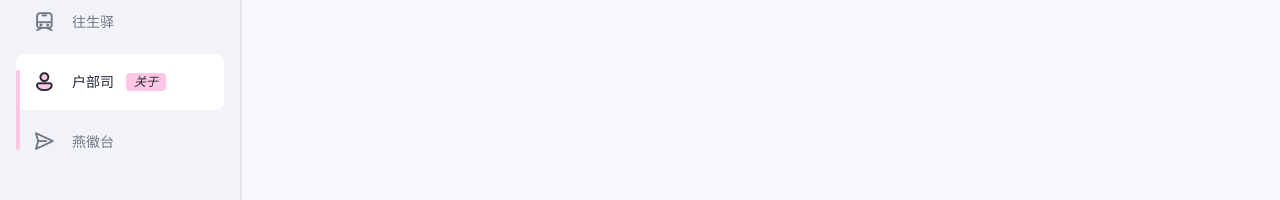
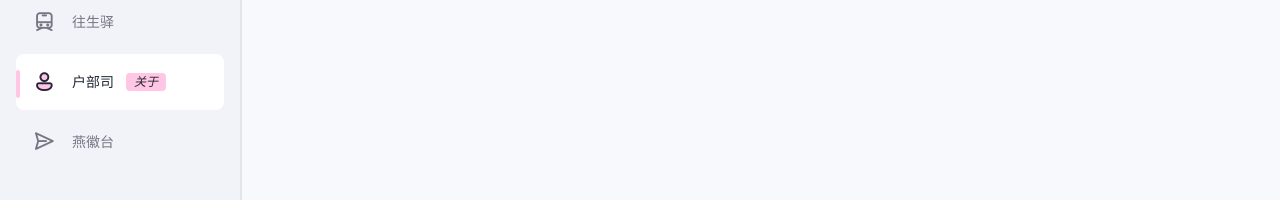
Before and after one commit to KybinYu/ZhiYuanPalace, a Vue app: page /about in a window 1280 px wide. Shown: the part 498-698 px from the top of the page. Built offline with nearby package versions, Linux system fonts and the light colour scheme.

Commit message:
first commit

```diff
--- a/src/views/CommonLayOut/CommonLayOut.vue
+++ b/src/views/CommonLayOut/CommonLayOut.vue
@@ -26,7 +26,7 @@ import FooterBar from './FooterBar/FooterBar.vue'
 import MainView from './MainView/MainView.vue'
 </script>
 
-<style lang="less">
+<style lang="less" scoped>
 #app {
   position: fixed;
   top: 0;
--- a/src/views/CommonLayOut/FooterBar/components/MusicControl.vue
+++ b/src/views/CommonLayOut/FooterBar/components/MusicControl.vue
@@ -15,7 +15,7 @@
     </div>
   </div>
 </template>
-<style lang="less">
+<style lang="less" scoped>
 .footer-bar-control {
   height: 100%;
   display: flex;
--- a/src/views/CommonLayOut/FooterBar/components/MusicInfo.vue
+++ b/src/views/CommonLayOut/FooterBar/components/MusicInfo.vue
@@ -9,7 +9,7 @@
     </div>
   </div>
 </template>
-<style lang="less">
+<style lang="less" scoped>
 .footer-bar-info {
   display: flex;
   height: 100%;
--- a/src/views/CommonLayOut/FooterBar/components/MusicMore.vue
+++ b/src/views/CommonLayOut/FooterBar/components/MusicMore.vue
@@ -10,7 +10,7 @@
     </div>
   </div>
 </template>
-<style lang="less">
+<style lang="less" scoped>
 .footer-bar-more {
   height: 100%;
   display: flex;
--- a/src/views/CommonLayOut/HeaderBar/components/AvatarButton.vue
+++ b/src/views/CommonLayOut/HeaderBar/components/AvatarButton.vue
@@ -5,7 +5,7 @@
     </button>
   </div>
 </template>
-<style scoped lang="less">
+<style lang="less" scoped>
 @keyframes an-bounce {
   0% {
     opacity: 0;
--- a/src/views/CommonLayOut/HeaderBar/components/DarkModeButton.vue
+++ b/src/views/CommonLayOut/HeaderBar/components/DarkModeButton.vue
@@ -30,7 +30,7 @@ export default {
   }
 }
 </script>
-<style scoped lang="less">
+<style lang="less" scoped>
 .darkmode {
   display: flex;
   height: 100%;
--- a/src/views/CommonLayOut/HeaderBar/components/FullScreenButton.vue
+++ b/src/views/CommonLayOut/HeaderBar/components/FullScreenButton.vue
@@ -5,7 +5,7 @@
     </button>
   </div>
 </template>
-<style scoped lang="less">
+<style lang="less" scoped>
 .fullscreen {
   display: flex;
   height: 100%;
--- a/src/views/CommonLayOut/HeaderBar/components/LogoBox.vue
+++ b/src/views/CommonLayOut/HeaderBar/components/LogoBox.vue
@@ -3,7 +3,7 @@
     <img width="100" class="logo" src="@/assets/images/logo.png" alt="logo" />
   </div>
 </template>
-<style scoped lang="less">
+<style lang="less" scoped>
 .logo-box {
   height: 100%;
   display: flex;
--- a/src/views/CommonLayOut/HeaderBar/components/PageSwitching.vue
+++ b/src/views/CommonLayOut/HeaderBar/components/PageSwitching.vue
@@ -22,7 +22,7 @@ export default {
   }
 }
 </script>
-<style scoped lang="less">
+<style lang="less" scoped>
 .page-switching {
   display: flex;
   height: 100%;
--- a/src/views/CommonLayOut/HeaderBar/components/SearchBar.vue
+++ b/src/views/CommonLayOut/HeaderBar/components/SearchBar.vue
@@ -15,7 +15,7 @@ export default {
   }
 }
 </script>
-<style lang="less">
+<style lang="less" scoped>
 .search-bar {
   width: 400px;
   position: relative;
--- a/src/views/CommonLayOut/SideBar/components/Indicator.vue
+++ b/src/views/CommonLayOut/SideBar/components/Indicator.vue
@@ -41,7 +41,7 @@ export default {
 
       //bottom变化，通过倒数order确定
       indicator.style.bottom = `calc(${
-        10 - order
+        10 - order - 1
       } * (var(--spacer-11) + var(--spacer-3)) + var(--spacer-6))`
       //top变化，通过正数order确定
       indicator.style.top = `calc(${order} * (var(--spacer-11) + var(--spacer-3)) + var(--spacer-6))`
@@ -49,3 +49,17 @@ export default {
   }
 }
 </script>
+<style lang="less" scoped>
+#side-bar-nav {
+  .indicator {
+    position: absolute;
+    top: 0;
+    bottom: 0;
+    left: 0;
+    width: var(--spacer-3);
+    background-color: var(--theme-color);
+    z-index: 2;
+    border-radius: var(--border-radius-xs);
+  }
+}
+</style>
--- a/src/views/CommonLayOut/SideBar/components/SideBarNavigation.vue
+++ b/src/views/CommonLayOut/SideBar/components/SideBarNavigation.vue
@@ -3,6 +3,10 @@
     <ul class="border-layer">
       <li v-for="page in pages" :key="page.url"></li>
     </ul>
+
+    <div class="indicator-layer">
+      <indicator />
+    </div>
 
     <ul class="content-layer">
       <li v-for="page in pages" :key="page.url">
@@ -21,8 +25,6 @@
         </router-link>
       </li>
     </ul>
-
-    <indicator />
   </nav>
 </template>
 <script setup>
@@ -139,7 +141,7 @@ export default {
   }
 }
 </script>
-<style lang="less">
+<style lang="less" scoped>
 //双层同时设置
 #side-bar-nav {
   position: absolute;
@@ -217,6 +219,12 @@ export default {
       }
     }
   }
+  div.indicator-layer {
+    position: absolute;
+    top: 0;
+    width: 100%;
+    height: 600px;
+  }
 }
 
 //内容单层
@@ -289,18 +297,4 @@ export default {
     }
   }
 }
-
-//指示器
-#side-bar-nav {
-  .indicator {
-    position: absolute;
-    top: 0;
-    bottom: 0;
-    left: 0;
-    width: var(--spacer-3);
-    background-color: var(--theme-color);
-    z-index: 2;
-    border-radius: var(--border-radius-xs);
-  }
-}
 </style>
```
